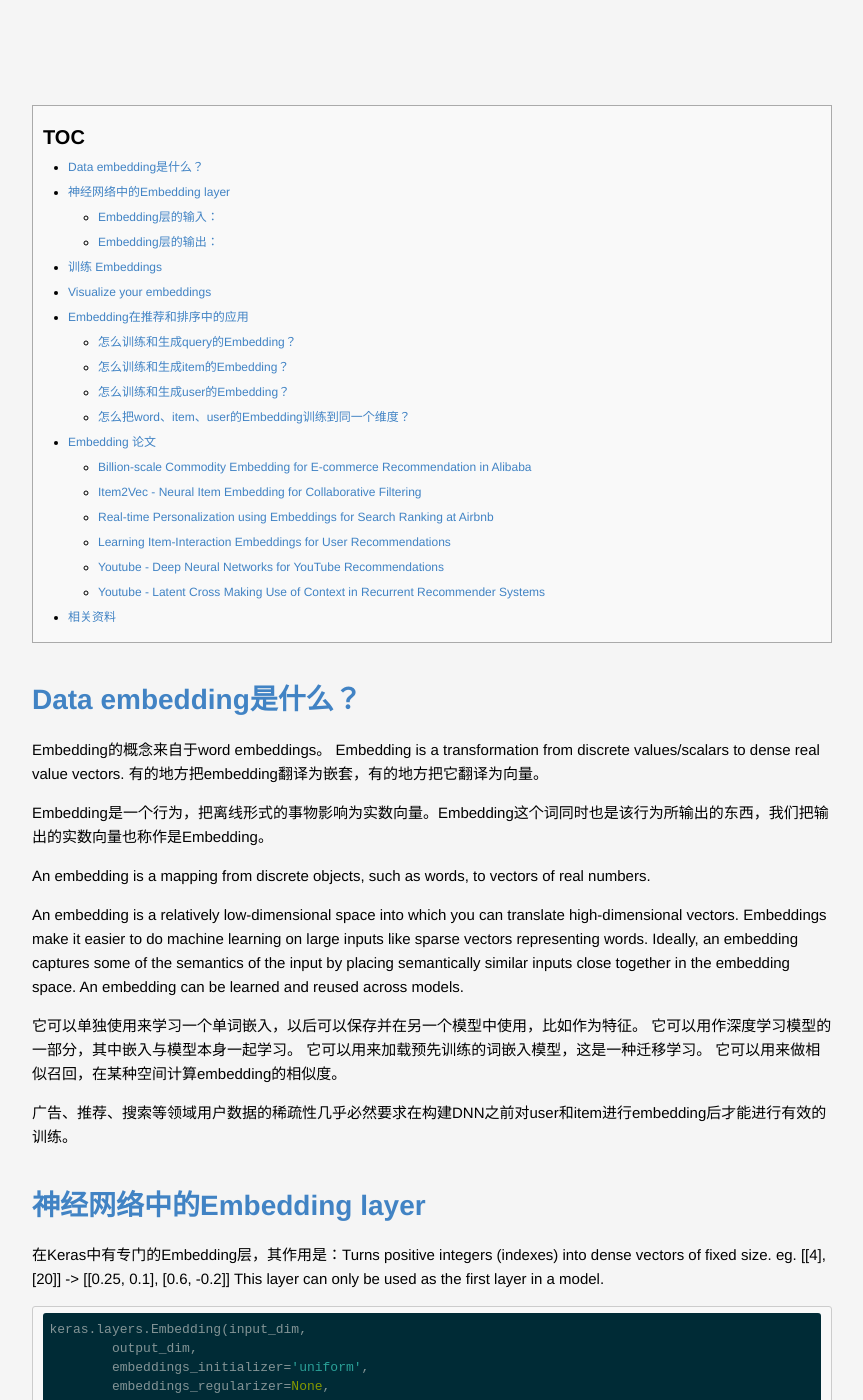
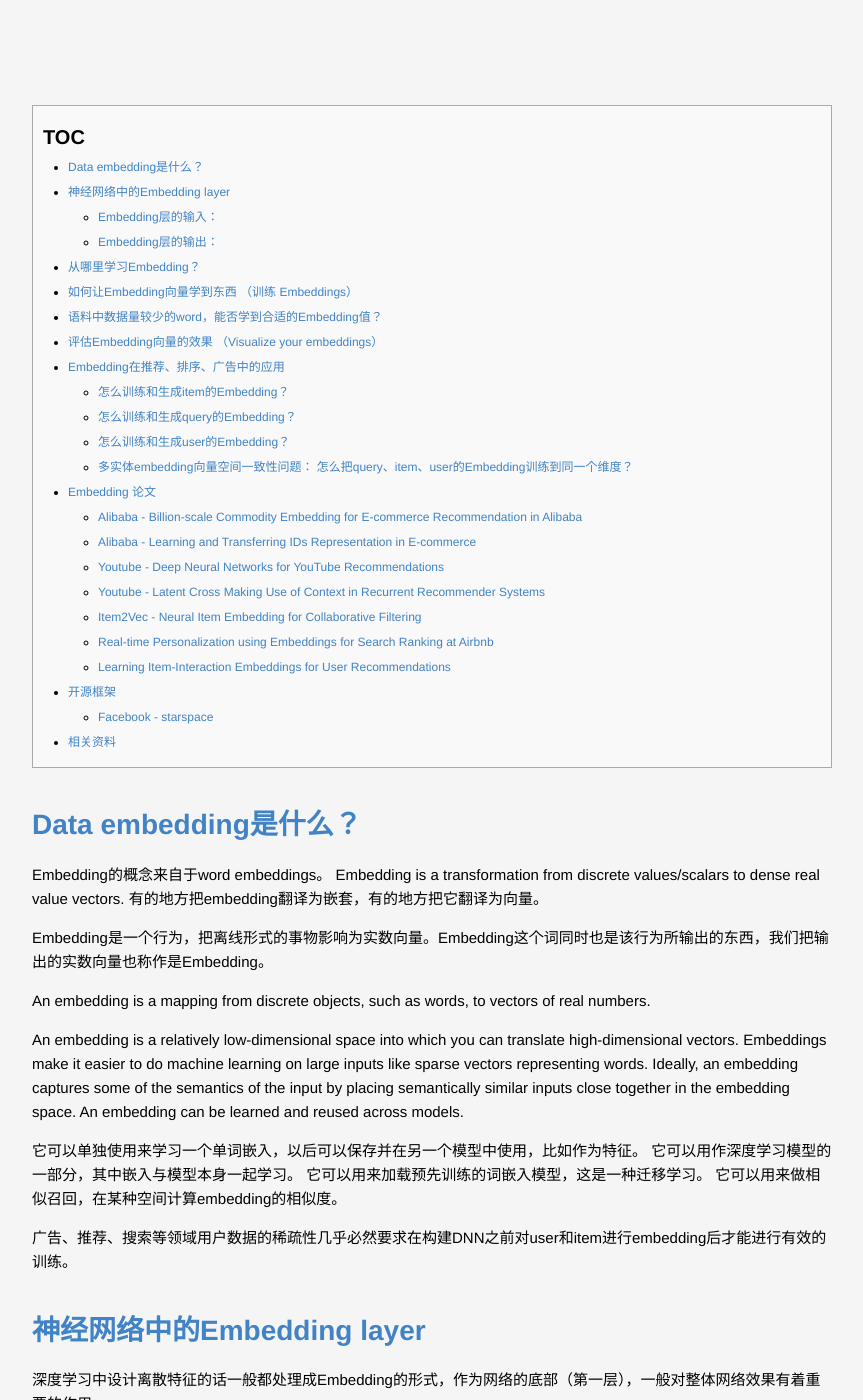
Before and after one commit to lucky521/blog, a Jekyll site: the page built from _posts/ml/2019-02-13-Data-Embedding.markdown, in a window 1280 px wide and 1400 px high, scrolled down 273 px. Shown: the whole window, without its empty margins (208-1071 px from the left). Built offline with Jekyll 4.4.1, drawn with Linux system fonts in a browser that asks for light colours; some of the changed text lies outside the part shown.

Commit message:
update blog about embedding

```diff
--- a/_posts/ml/2018-05-15-nlp-using-machine-learning.markdown
+++ b/_posts/ml/2018-05-15-nlp-using-machine-learning.markdown
@@ -77,6 +77,8 @@
 
 ### Skip-Gram model
 
+当前词预测上下文：以一个word为输入，试图预测出context word。
+
 skip-gram pair 是要在构造pair的时候把某个单词和其左侧单词pair一次，再和期右侧单词pair一次。
 
 比如"the quick brown fox"被构造成
@@ -86,6 +88,8 @@
 
 
 ### Continuous Bag of Words（CBOW）model
+
+上下文来预测当前词：以一个word的context（周围的word）为输入，试图根据context预测出该word。
 
 cbow pair 每个pair对应位于其中间位置的word。
 
--- a/_posts/ml/2018-11-05-Taobao-Rank.markdown
+++ b/_posts/ml/2018-11-05-Taobao-Rank.markdown
@@ -111,14 +111,14 @@
 
 构建深度用户兴趣网络模型来预测商品的点击率
 
-https://github.com/alibaba/x-deeplearning/wiki/%E6%B7%B1%E5%BA%A6%E5%85%B4%E8%B6%A3%E7%BD%91%E7%BB%9C(DIN)
+解读：https://github.com/alibaba/x-deeplearning/wiki/%E6%B7%B1%E5%BA%A6%E5%85%B4%E8%B6%A3%E7%BD%91%E7%BB%9C(DIN)
 
 
 ## DIEN - Deep Interest Evolution Network for Click-Through Rate Prediction
 
 深度兴趣网络DIN的升级版
 
-https://github.com/alibaba/x-deeplearning/wiki/%E7%94%A8%E6%88%B7%E5%85%B4%E8%B6%A3%E6%BC%94%E5%8C%96%E6%A8%A1%E5%9E%8B(DIEN)
+解读：https://github.com/alibaba/x-deeplearning/wiki/%E7%94%A8%E6%88%B7%E5%85%B4%E8%B6%A3%E6%BC%94%E5%8C%96%E6%A8%A1%E5%9E%8B(DIEN)
 
 
 
--- a/_posts/ml/2019-02-13-Data-Embedding.markdown
+++ b/_posts/ml/2019-02-13-Data-Embedding.markdown
@@ -28,6 +28,8 @@
 
 
 # 神经网络中的Embedding layer
+
+深度学习中设计离散特征的话一般都处理成Embedding的形式，作为网络的底部（第一层），一般对整体网络效果有着重要的作用。
 
 在Keras中有专门的Embedding层，其作用是：Turns positive integers (indexes) into dense vectors of fixed size.
 eg. [[4], [20]] -> [[0.25, 0.1], [0.6, -0.2]]
@@ -82,9 +84,13 @@
 
 
 
+# 从哪里学习Embedding？
+
+word2vec中，学习的目标是一个word的Embedding表达，文本语料是学习的来源，我们通过一个word的context来学习这个word的表达，context指的是一段语料中某word相邻的words。在广告推荐等领域，如果要做item Embedding，那么context可以是一个用户点击行为中某被点击item相邻的被点击items。
 
 
-# 训练 Embeddings
+
+# 如何让Embedding向量学到东西 （训练 Embeddings）
 
 怎么把 raw format 的 feature data 转变为 embedding format(也就是浮点数向量vector<float>) 的 embedding data？
 
@@ -113,16 +119,19 @@
 
 
 tf.nn.embedding_lookup 这个函数到底做了什么？https://stackoverflow.com/questions/34870614/what-does-tf-nn-embedding-lookup-function-do
+embedding_lookup不是简单的查表，id对应的向量是可以训练的，训练参数个数应该是 category num*embedding size，也就是说lookup是一种全连接层。
 
 
 
 
+# 语料中数据量较少的word，能否学到合适的Embedding值？
+
+方法一：对稀疏的id做聚类处理
 
 
 
 
-
-# Visualize your embeddings
+# 评估Embedding向量的效果 （Visualize your embeddings）
 
 把一个embedding在 tensorboard 上可视化出来，需要做三件事。
 
@@ -142,7 +151,7 @@
 
 
 
-# Embedding在推荐和排序中的应用
+# Embedding在推荐、排序、广告中的应用
 
 word2vec(query2vec)
 
@@ -151,22 +160,31 @@
 user2vec
 
 
-## 怎么训练和生成query的Embedding？
+## 怎么训练和生成item的Embedding？
 
 
 
-## 怎么训练和生成item的Embedding？
+## 怎么训练和生成query的Embedding？
 
+query中每一个词蕴含的信息可以通过训练数据中由其召回的item所表达。
 
+query的Embedding是由其切词后各个分词的Embedding所结合而成的。
 
 
 ## 怎么训练和生成user的Embedding？
 
 item和user的量可以认为是无限的，所以不能直接使用它们的index来构建。我们可以用其某些有限的属性来表达它们。比如，说user，其实聊的是user喜欢什么item，接触过什么item，那么其中的核心其实还是item，这样理解的话，user的Embedding其实就源自于若干个与之相关的item的Embedding。
 
+这里的核心就在于，如何结合用户有过行为的若干个item的Embedding，合成一个User Embedding。
 
 
-## 怎么把word、item、user的Embedding训练到同一个维度？
+
+## 多实体embedding向量空间一致性问题： 怎么把query、item、user的Embedding训练到同一个维度？
+
+将word embedding和item embedding放到同一个网络里训练。也就意味着使用同一个语料进行训练。
+
+
+
 
 
 
@@ -187,15 +205,11 @@
 User-embedding:
 
 
-## Billion-scale Commodity Embedding for E-commerce Recommendation in Alibaba
+## Alibaba - Billion-scale Commodity Embedding for E-commerce Recommendation in Alibaba
 
-## Item2Vec - Neural Item Embedding for Collaborative Filtering
+## Alibaba - Learning and Transferring IDs Representation in E-commerce
 
-## Real-time Personalization using Embeddings for Search Ranking at Airbnb
-
-## Learning Item-Interaction Embeddings for User Recommendations
-
-
+解读：https://zhuanlan.zhihu.com/p/56119617
 
 
 ## Youtube - Deep Neural Networks for YouTube Recommendations
@@ -207,6 +221,27 @@
 ## Youtube - Latent Cross Making Use of Context in Recurrent Recommender Systems
 
 
+## Item2Vec - Neural Item Embedding for Collaborative Filtering
+
+## Real-time Personalization using Embeddings for Search Ranking at Airbnb
+
+## Learning Item-Interaction Embeddings for User Recommendations
+
+
+
+
+
+# 开源框架
+
+## Facebook - starspace
+
+https://github.com/facebookresearch/starspace
+
+这个命令行工具用起来很简单：input.txt中每一行是一个session中的item序列。
+
+./starspace train -trainFile input.txt -model pagespace -label 'page' -trainMode 1
+
+
 
 
 
--- a/_posts/tech/2018-04-05-personalization-algorithm.markdown
+++ b/_posts/tech/2018-04-05-personalization-algorithm.markdown
@@ -85,6 +85,8 @@
 
 # 知识图谱
 
+https://102.alibaba.com/detail?id=179
+
 
 
 
```
